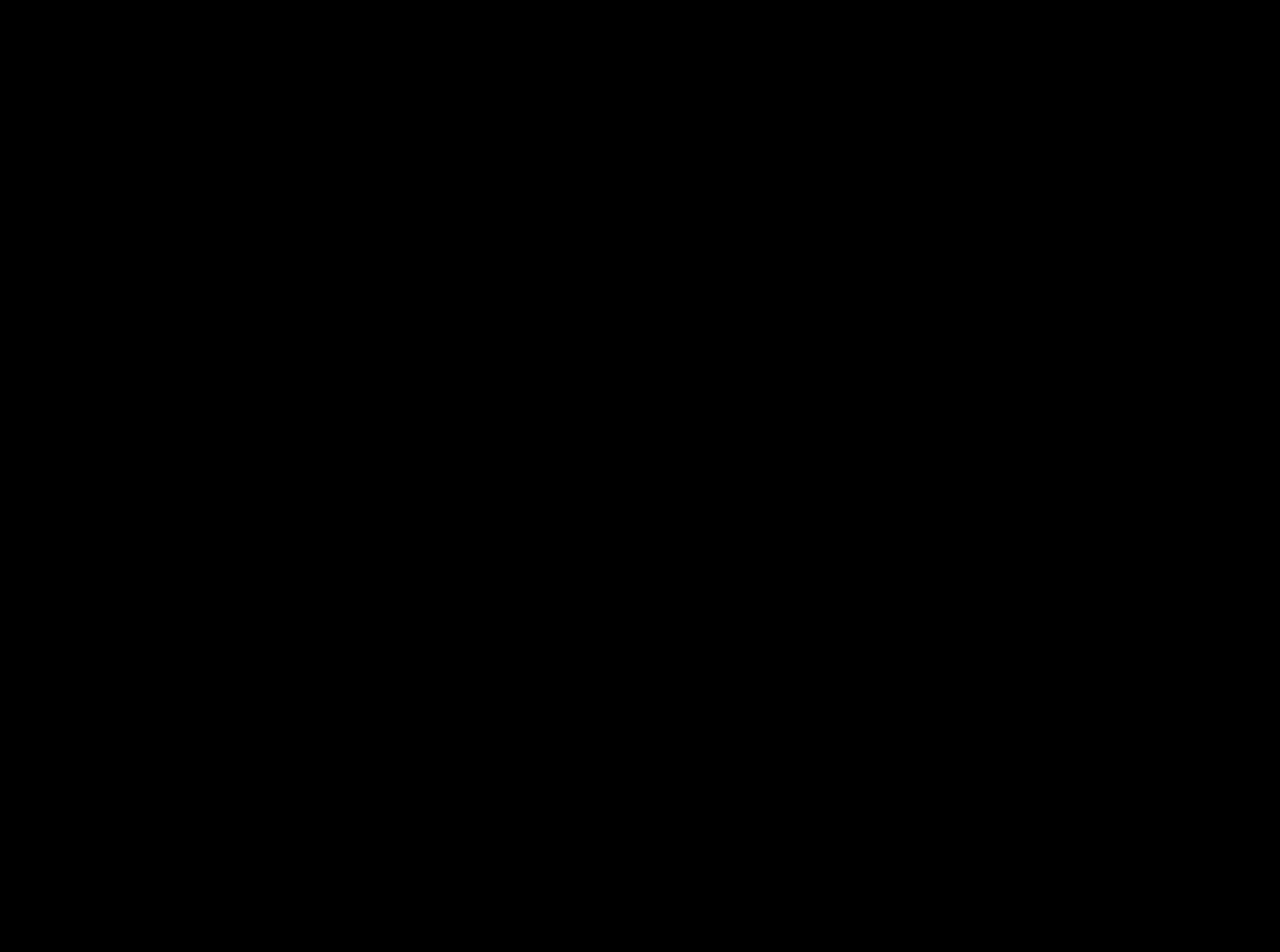
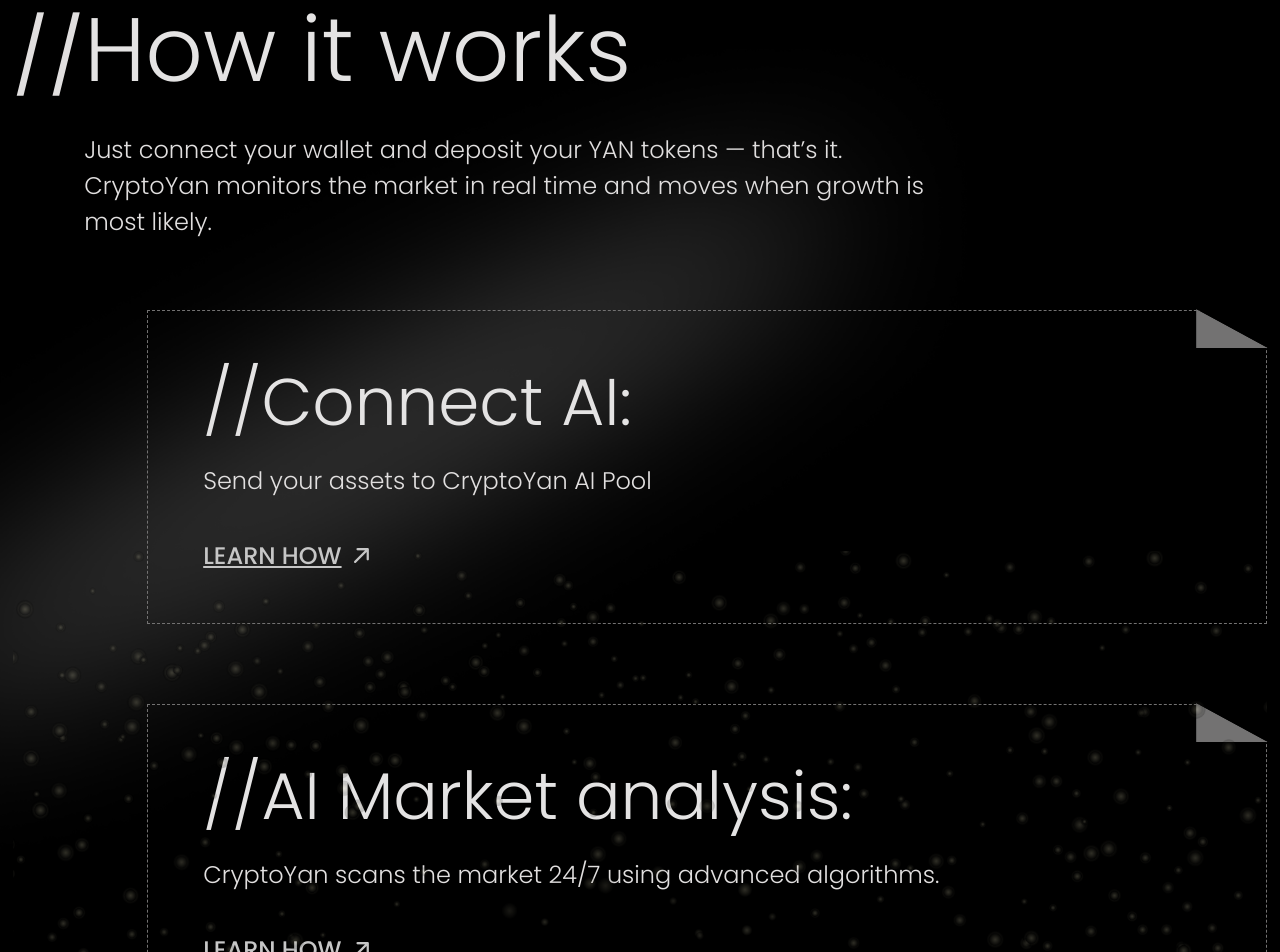
Before and after one commit to Levi9111/cryptoyan, a React (Vite) app: page / in a window 1280 px wide. Shown: the part 1420-2372 px from the top of the page. Before the commit the page ends 1594 px from the top, so only its background shows below. Built offline with nearby package versions, Linux system fonts and the light colour scheme.

Commit message:
second commit

```diff
--- a/src/App.tsx
+++ b/src/App.tsx
@@ -1,15 +1,14 @@
-import { Fragment } from "react/jsx-runtime";
 import Navbar from "./Components/Navbar";
 import Hero from "./Components/Hero";
 import HowItWorks from "./Components/HowItWorks";
 
 const App = () => {
   return (
-    <Fragment>
+    <div className="overflow-x-hidden">
       <Navbar />
       <Hero />
       <HowItWorks />
-    </Fragment>
+    </div>
   );
 };
 
--- a/src/Components/HowItWorks.tsx
+++ b/src/Components/HowItWorks.tsx
@@ -1,5 +1,106 @@
+import arrow from "../assets/Vector.png";
+import stars from "../assets/star-reversed.png";
+import ellipse from "../assets/ellipse.png";
+
+const cardData = [
+  {
+    title: "Connect AI:",
+    description: "Send your assets to CryptoYan AI Pool",
+  },
+  {
+    title: "AI Market analysis:",
+    description: "CryptoYan scans the market 24/7 using advanced algorithms.",
+  },
+  {
+    title: "Strategic Growth::",
+    description: "When the time is right, it moves your tokens—automatically.",
+  },
+  {
+    title: "Watch It Grow:",
+    description: "Track performance in real-time with full transparency",
+  },
+];
+
+const HowItWorksCard = ({
+  title,
+  description,
+}: {
+  title: string;
+  description: string;
+}) => (
+  <div className="w-[1120px] h-[314px] pt-[55px] pl-[55px] pb-[46px] border border-dashed border-[#737272] relative">
+    <h3 className="text-[#e4e3e3] font-[275] text-[66px] leading-[110%]">
+      //{title}
+    </h3>
+    <p className="mt-6 mb-10 text-[24px] font-[275]">{description}</p>
+    <button className="text-[#c6c6c6] underline font-medium text-[24px] leading-[145%] uppercase flex items-center gap-3 hover:text-[#DCA685] transition-colors duration-300">
+      Learn how <img src={arrow} alt="arrow" width={15} height={15} />
+    </button>
+
+    {/* Decorative triangle */}
+    <div className="absolute -right-[2px] -top-[2px] w-[72px] h-[39px] overflow-hidden">
+      <div
+        className="absolute inset-0 bg-[#737272]"
+        style={{ clipPath: "polygon(0 100%, 0 0, 100% 100%)" }}
+      ></div>
+      <div
+        className="absolute inset-0 bg-[#000000]"
+        style={{ clipPath: "polygon(0 0, 100% 0, 100% 100%)" }}
+      ></div>
+    </div>
+  </div>
+);
+
 const HowItWorks = () => {
-  return <section></section>;
+  return (
+    <section className="relative w-base mt-[540px] ">
+      <img
+        src={stars}
+        alt="Stars"
+        className="absolute left-0 right-0 bottom-0 z-10"
+      />
+
+      <img
+        src={ellipse}
+        alt=""
+        width={1400}
+        height={126}
+        className="absolute -left-[300px] top-12"
+      />
+      <img
+        src={ellipse}
+        alt=""
+        width={1400}
+        height={126}
+        className="absolute -right-[300px] -bottom-[600px] -z-20"
+      />
+      <div className="w-full flex">
+        <p className="text-[75px]">//</p>
+        <div>
+          <h3 className="text-[90px] font-[275] leading-[110%] text-[#E4E3E3]">
+            How it works
+          </h3>
+          <p className="text-[24px] font-[275] leading-[150%] mt-8 mb-[70px]">
+            Just connect your wallet and deposit your YAN tokens — that’s it.
+            <br />
+            CryptoYan monitors the market in real time and moves when growth is
+            <br />
+            most likely.
+          </p>
+        </div>
+      </div>
+
+      <div className="flex flex-col items-end gap-20">
+        {cardData.map((card, index) => (
+          <HowItWorksCard
+            key={index}
+            title={card.title}
+            description={card.description}
+          />
+        ))}
+      </div>
+    </section>
+  );
 };
 
 export default HowItWorks;
```
